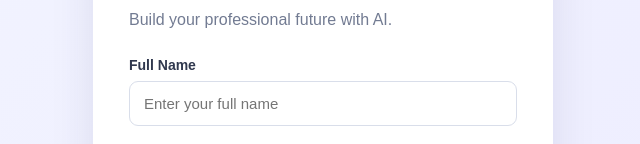
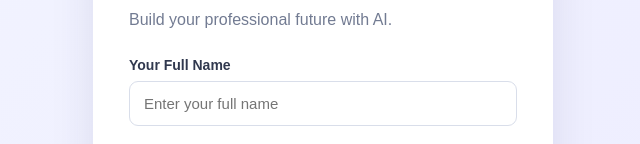
Before and after one commit to RaviWaghachavare/AiBasedResumeBuilder-Frontend, a React (Vite) app: page /register in a window 1280 px wide. Shown: the part 240-384 px from the top of the page, without its empty margins (317-957 px from the left). Built offline with nearby package versions, Linux system fonts and the light colour scheme.

Commit message:
frontend

```diff
--- a/src/pages/Register.jsx
+++ b/src/pages/Register.jsx
@@ -63,7 +63,7 @@ function Register() {
         </div>
 
         <form onSubmit={handleRegister}>
-          <label htmlFor="username">Full Name</label>
+          <label htmlFor="username">Your Full Name</label>
           <input
             id="username"
             name="username"
```
